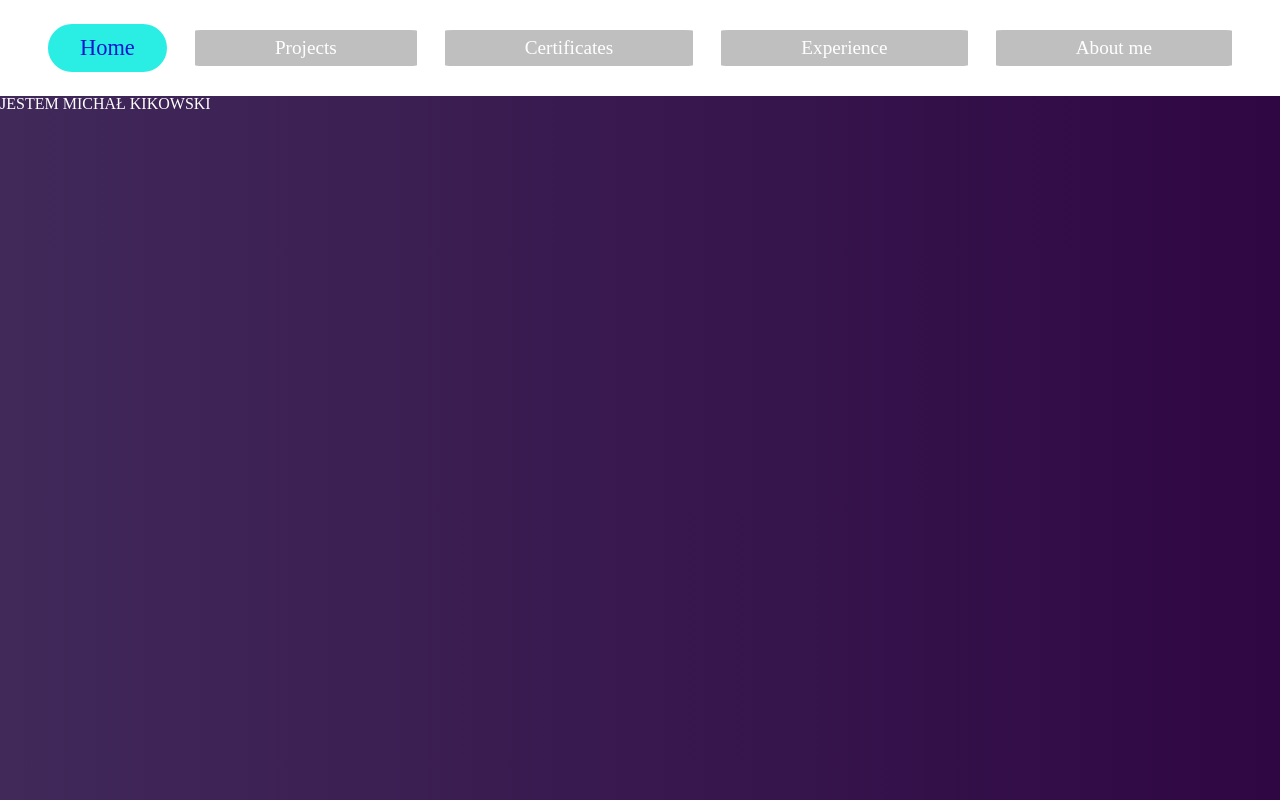
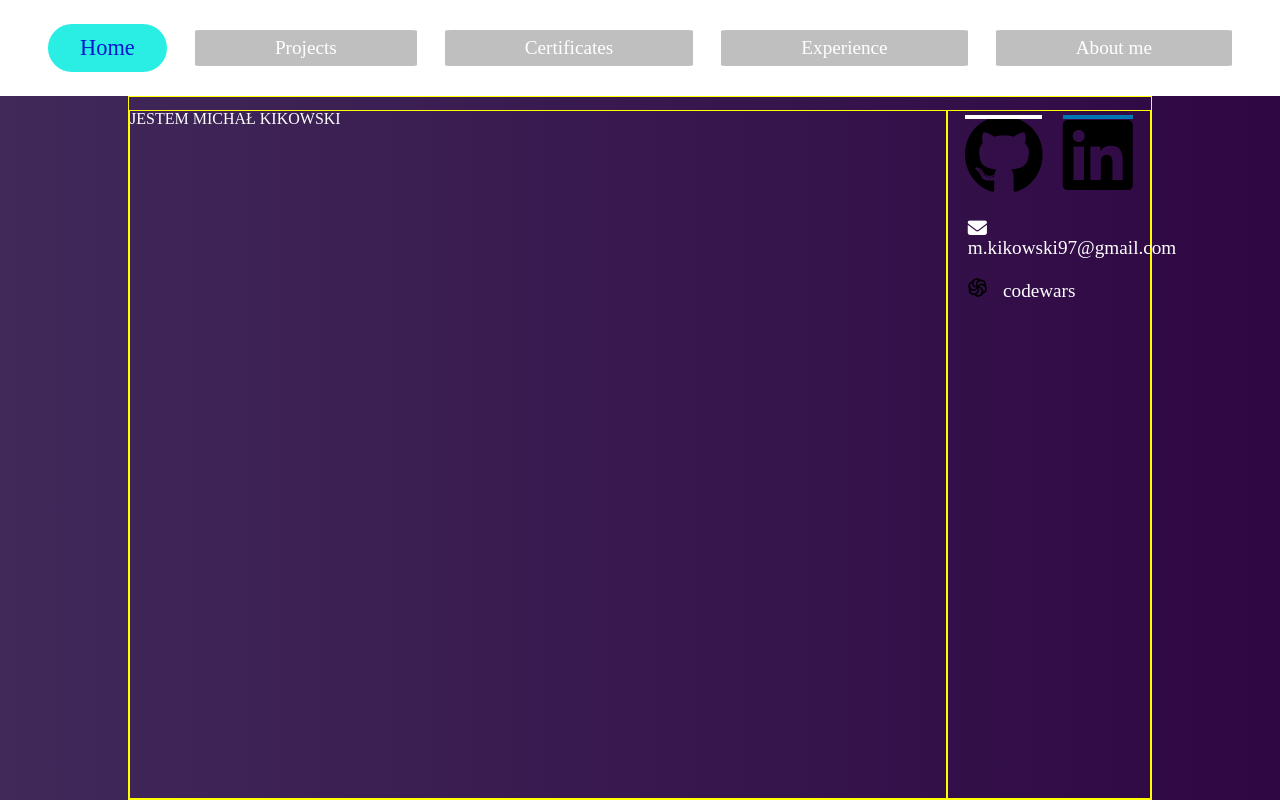
Before and after one commit to Safkiar/Safkiar, a website: page index.html in a window 1280 px wide. Drawn offline with Linux system fonts and the light colour scheme; animation ran at ten frames a second.

Commit message:
implemented icons

```diff
--- a/CSS/index.css
+++ b/CSS/index.css
@@ -166,35 +166,96 @@ table {
   height: 88vh;
 }
 
-/* OVERLAY */
-
-#loadingOverlay {
-  display: flex; /* Use flex to easily center the loading bar */
+.flex__class {
+  display: flex;
   justify-content: center;
-  position: absolute;
-  align-items: center;
-  width: 100vw;
-  height: 80%;
-  background-color: rgba(0, 0, 0, 0.6);
-  backdrop-filter: blur(5px);
-  z-index: 100;
-  padding-bottom: 200px;
+}
+.container__home {
+  border: 1px solid yellow;
+  display: flex;
+  height: 100%;
+  width: 80%;
+  padding-top: 1%;
+}
+.first__container__content {
+  border: 1px solid yellow;
+  width: 80%;
 }
 
-.spinner {
-  width: 75px;
-  height: 75px;
-  border-radius: 50%;
-  border: 4px solid #cfd8dc;
-  border-top-color: #3f51b5;
-  animation: 0.8s spin infinite ease-in-out;
+.first__container__contact {
+  border: 1px solid yellow;
+  width: 20%;
+}
+.curtain {
+  position: relative;
+  display: flex;
+  justify-content: center;
+}
+.curtain li {
+  position: relative;
+  list-style: none;
+  cursor: pointer;
+  margin: 2% 5%;
+}
+.curtain li a {
+  text-decoration: none;
+}
+.curtain li a .fa-brands {
+  font-size: 5em;
+  color: #000000;
+}
+.curtain li a::before {
+  font-family: "FontAwesome";
+  position: absolute;
+  top: 0;
+  left: 0;
+  font-size: 5em;
+  height: 0;
+  overflow: hidden;
+  transition: 0.5s ease-in-out;
 }
 
-@keyframes spin {
-  0% {
-    transform: rotate(0deg);
-  }
-  100% {
-    transform: rotate(360deg);
-  }
+.curtain li:nth-child(1) a::before {
+  content: "\f09b";
+  color: #ffffff;
+  border-bottom: 4px solid #ffffff;
 }
+.curtain li:nth-child(2) a::before {
+  content: "\f08c";
+  color: #1da1f2;
+  border-bottom: 4px solid #0077b5;
+}
+.curtain li:hover a::before {
+  height: 100%;
+}
+
+.mail__link {
+  text-decoration: none;
+  color: white;
+  font-size: 1.2rem;
+  display: block;
+  text-align: left;
+  padding-top: 10%;
+  padding-left: 10%;
+}
+
+.fa-sharp {
+  padding-right: 3%;
+}
+
+.codewars__paragraph {
+  text-decoration: none;
+  color: white;
+  font-size: 1.2rem;
+  display: block;
+  text-align: left;
+  padding-top: 10%;
+  padding-left: 10%;
+  cursor: pointer;
+}
+
+.codewars__icon {
+  width: 1.2rem;
+  margin-right: 1rem;
+  color: red;
+}
--- a/CSS/projects.css
+++ b/CSS/projects.css
@@ -60,6 +60,7 @@
   padding-right: 10%;
   font-size: 1.1rem;
   letter-spacing: 0.5px;
+  line-height: 120%;
 }
 
 .projects__second__photo {
@@ -102,6 +103,7 @@
   padding-right: 10%;
   font-size: 1.1rem;
   letter-spacing: 0.5px;
+  line-height: 120%;
 }
 
 .projects__first__technology {
--- a/index.html
+++ b/index.html
@@ -14,6 +14,15 @@
       href="https://fonts.googleapis.com/css2?family=Inter:wght@100..900&display=swap"
       rel="stylesheet"
     />
+    <link
+      rel="stylesheet"
+      href="https://cdnjs.cloudflare.com/ajax/libs/font-awesome/6.1.1/css/all.min.css"
+    />
+    <link
+      rel="stylesheet"
+      href="path/to/font-awesome/css/font-awesome.min.css"
+    />
+    <link rel="stylesheet" href="./style.css" />
   </head>
   <body>
     <!-- NAVBAR  -->
@@ -27,8 +36,33 @@
         <li class="navbar__element" id="Aboutme">About me</li>
       </ul>
     </nav>
-    <div class="container">
-      <p>JESTEM MICHAŁ KIKOWSKI</p>
+    <div class="container flex__class">
+      <div class="container__home">
+        <div class="first__container__content">
+          <p>JESTEM MICHAŁ KIKOWSKI</p>
+        </div>
+        <div class="first__container__contact">
+          <ul class="curtain">
+            <li>
+              <a href="#"><i class="fa-brands fa-github github"></i></a>
+            </li>
+            <li>
+              <a href="#"><i class="fa-brands fa-linkedin linkedin"></i></a>
+            </li>
+          </ul>
+          <a href="mailto:m.kikowski97@gmail.com" class="mail__link">
+            <i class="fa-sharp fa-solid fa-envelope"></i>
+            m.kikowski97@gmail.com
+          </a>
+          <p class="codewars__paragraph">
+            <img
+              class="codewars__icon"
+              src="./Images/Icons/codewars.png"
+              alt="codewars"
+            />codewars
+          </p>
+        </div>
+      </div>
     </div>
   </body>
 </html>
```
Also changed, not shown: CSS/slider.css (+33 -0 lines), Images/Icons/codewars.png (added).
